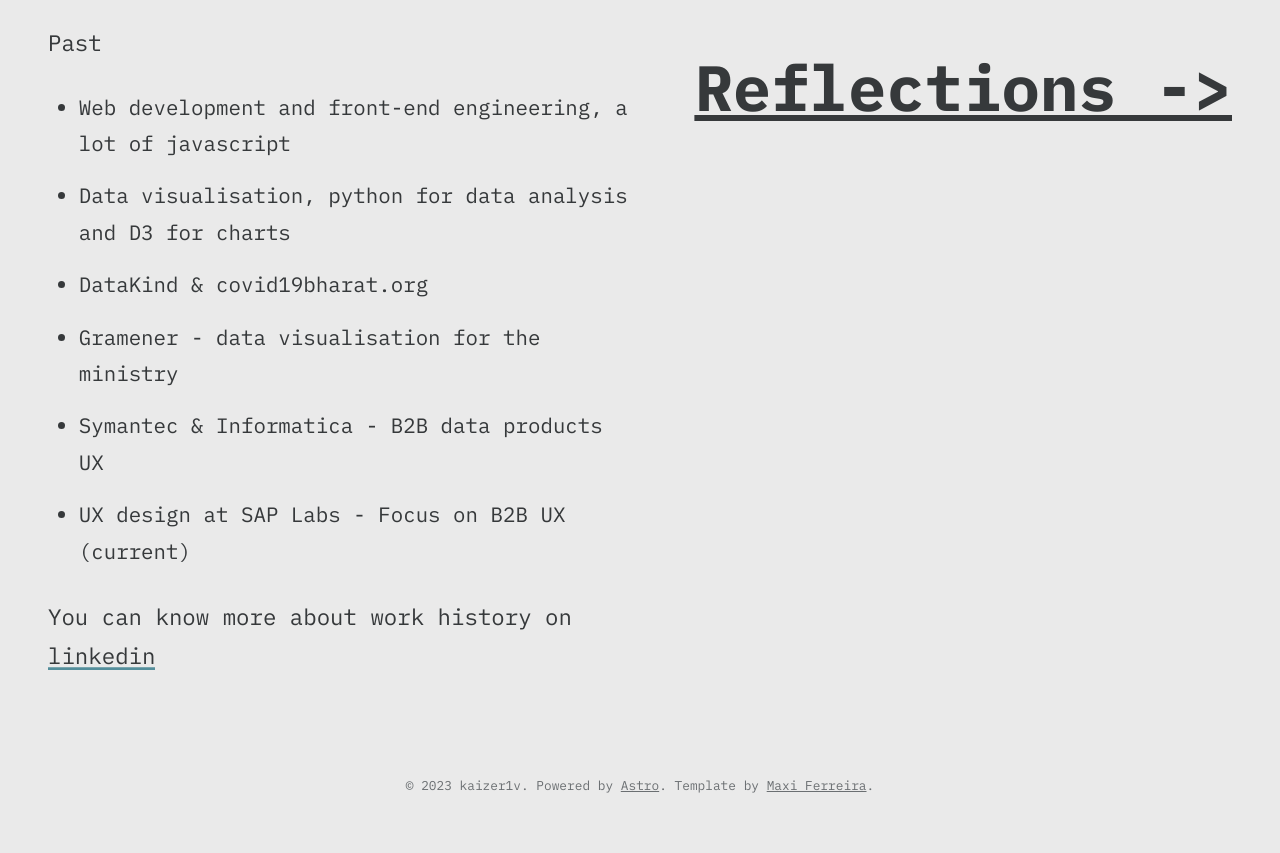
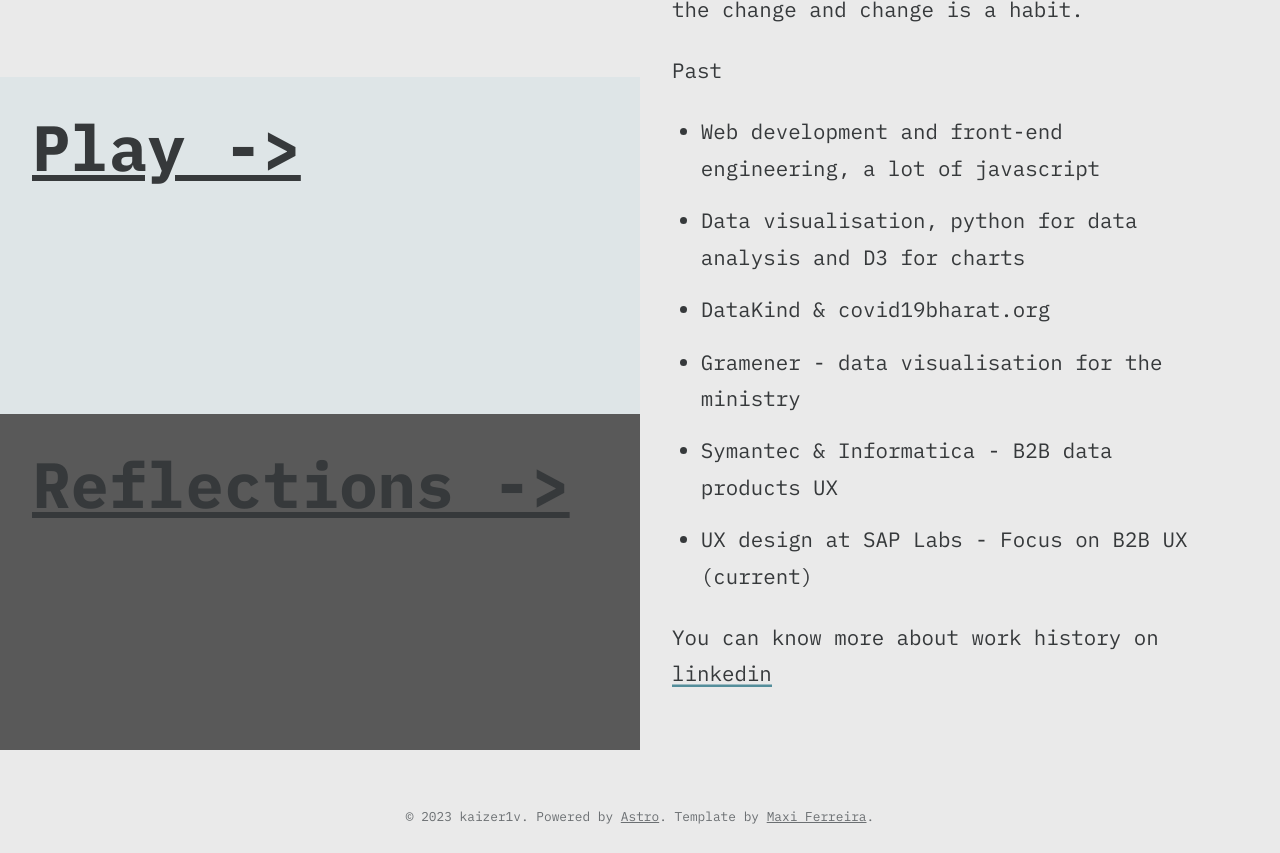
Before and after one commit to kaizer1v/kaizer1v.github.io, an Astro site: page / in a window 1280 px wide. Shown: the part 766-1619 px from the top of the page. Before the commit the page ends 1588 px from the top, so only its background shows below. Built offline with nearby package versions, Linux system fonts and the light colour scheme; Astro itself is replaced by a stand-in of ours.

Commit message:
layout changes

```diff
--- a/src/components/Logo.astro
+++ b/src/components/Logo.astro
@@ -6,5 +6,5 @@
 </style>
 
 <a href="/">
-  <img alt="Blog Logo" src="/assets/logo.webp" width="75" height="50">
+  <img alt="Blog Logo" src="/assets/paper-plane-solid.svg" width="75" height="50">
 </a>
--- a/src/layouts/BaseLayout.astro
+++ b/src/layouts/BaseLayout.astro
@@ -40,8 +40,8 @@ const { title, description, permalink, current } = Astro.props;
     flex: 1;
     position: relative;
     margin: 0 auto;
-    max-width: 1400px;
-    padding: 1em 2em;
+    /* max-width: 1400px; */
+    /* padding: 1em 2em; */
     box-sizing: border-box;
     width: 100%;
     display: flex;
--- a/src/pages/index.astro
+++ b/src/pages/index.astro
@@ -8,7 +8,8 @@ const permalink = Astro.site.href;
 
 <BaseLayout title={title} description={description} permalink={permalink}>
   <div class="home-container">
-    <div class="home-copy">
+    <div class="box-wrapper">
+      <div class="box1">
         <h1>Becoming!</h1>
         <p>The underlying question:</p>
         <p>Do I want to become something or do I want be as I am?</p>
@@ -25,25 +26,50 @@ const permalink = Astro.site.href;
         </ul>
         <p>You can know more about work history on <a target="_blank" href="https://linkedin.com/in/vivek-shrinivasan">linkedin</a></p>
       </div>
-
-    <div class="hero-image-container">
-      <a href="/play"><h1>Play -></h1></a>
-      <a href="/reflections"><h1>Reflections -></h1></a>
-      <!-- <picture>
-        <source srcset="/assets/home-illustration.webp" media="(min-width: 600px)">
-        <img class="hero-image" alt="Illustration of person reading a book" src="/assets/home-illustration-small.webp" width="550" height="466">
-      </picture>
-      <p class="caption">
-        Illustration by
-        <a href="https://icons8.com/illustrations/author/5c07e68d82bcbc0092519bb6" target="_blank" rel="noopener">Icons 8</a>
-        from
-        <a href="https://icons8.com/illustrations" target="_blank" rel="noopener">Ouch!</a>
-      </p> -->
+      <div class="box2"></div>
+      <div class="box3"><a href="/play"><h1>Play -></h1></a></div>
+      <div class="box4"><a href="/reflections"><h1>Reflections -></h1></a></div>
     </div>
   </div>
 </BaseLayout>
 
 <style>
+  .box-wrapper {
+    display: grid;
+    grid-template-columns: 1fr 1fr;
+    grid-template-rows: 50%;
+    gap: 0;
+  }
+    .box-wrapper > div {
+      padding: 2em;
+    }
+
+    .box1 {
+      grid-column: 2;
+      grid-row: 1 / 4;
+      /* background: #ddf9ff; */
+    }
+
+    .box2 {
+      grid-column: 1;
+      grid-row: 1;
+      /* background: #f9e3bf; */
+    }
+
+    .box3 {
+      grid-column: 1;
+      grid-row: 2;
+      background: #dee5e7;
+    }
+
+    .box4 {
+      grid-column: 1;
+      grid-row: 3;
+      background: #595959;
+    }
+
+    .box3:hover, .box4:hover { cursor: pointer; }
+
   .home-container {
     align-items: center;
     display: flex;
```
Also changed, not shown: src/components/Bio.astro (+4 -5 lines), public/assets/paper-plane-solid.svg (added), public/assets/profile-pic.webp (deleted), public/assets/vivek_bw.png (added). Lines whose indentation alone changed are shown as unchanged.
